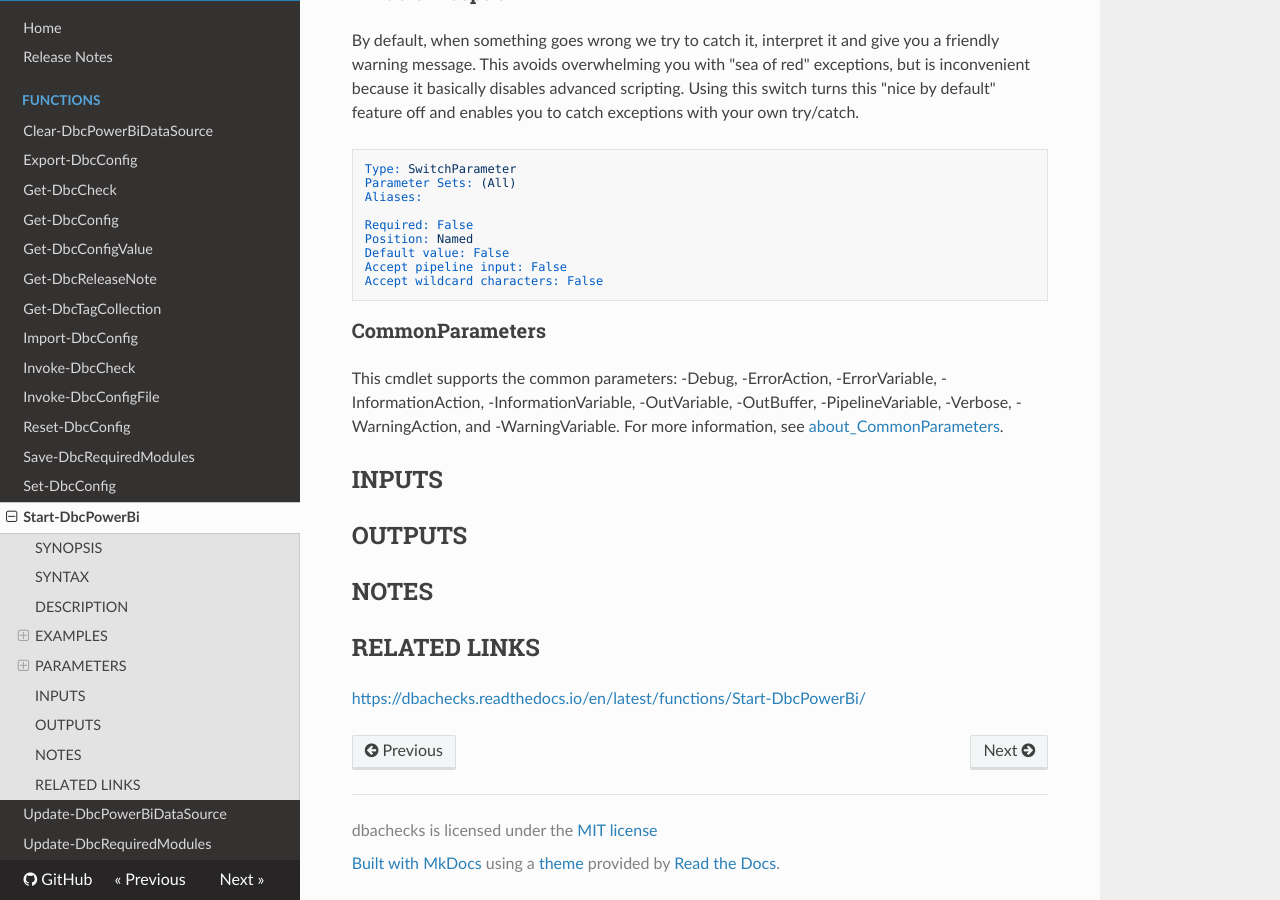
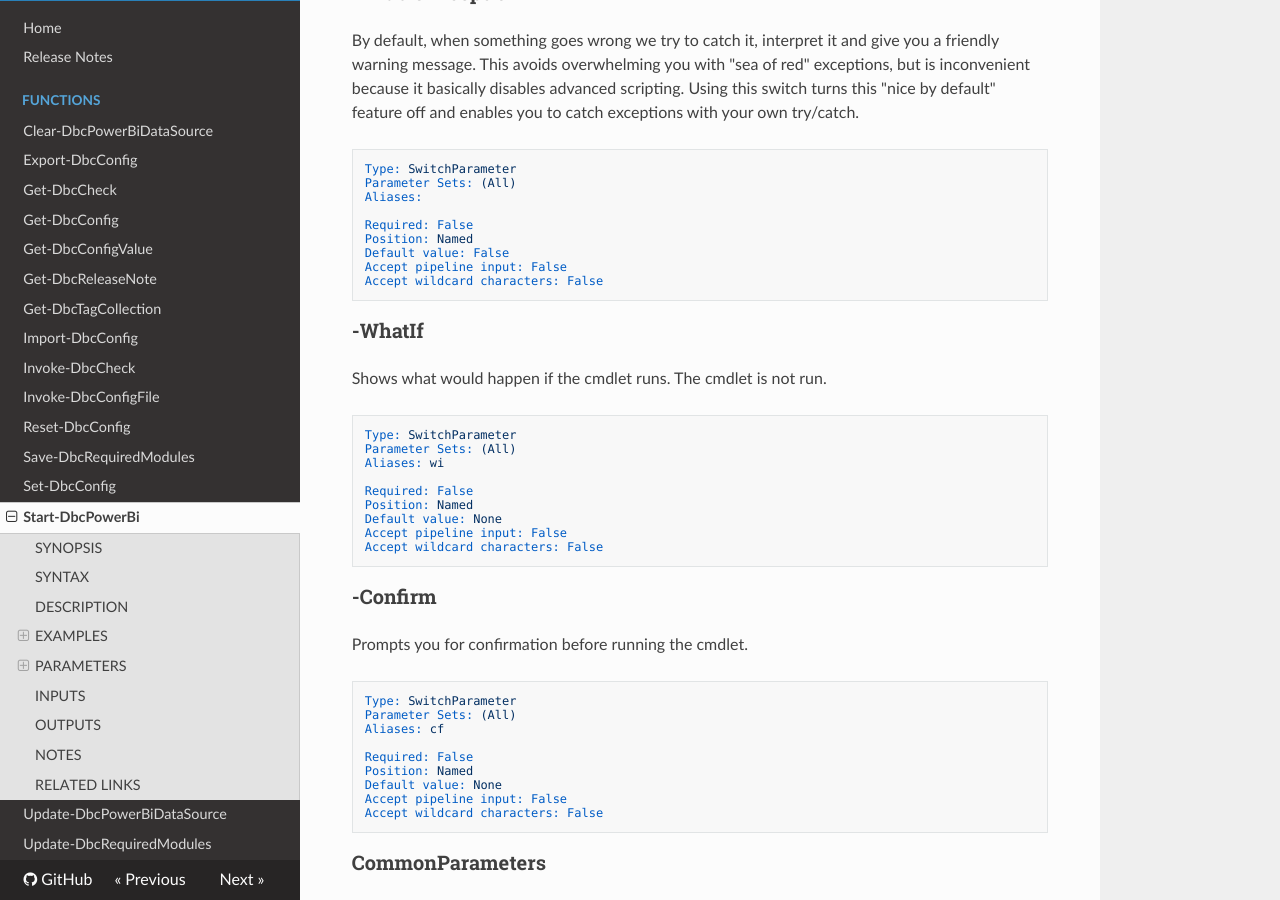
Before and after one commit to dataplat/dbachecks, an MkDocs documentation site: the page built from docs/functions/Start-DbcPowerBi.md, in a window 1280 px wide and 900 px high, scrolled down 1307 px. Built offline with MkDocs 1.6.1, drawn with Linux system fonts in a browser that asks for light colours; nearby versions of some CDN libraries; old or Windows-style settings are respelled for this version of MkDocs.

Commit message:
Updated Version Number and docs from master ***NO_CI***

````diff
--- a/docs/functions/Start-DbcPowerBi.md
+++ b/docs/functions/Start-DbcPowerBi.md
@@ -7,7 +7,7 @@ Launches the included dbachecks Power BI dashboard.
 ## SYNTAX
 
 ```
-Start-DbcPowerBi [[-Path] <String>] [-EnableException] [<CommonParameters>]
+Start-DbcPowerBi [[-Path] <String>] [-EnableException] [-WhatIf] [-Confirm] [<CommonParameters>]
 ```
 
 ## DESCRIPTION
@@ -65,6 +65,37 @@ Accept pipeline input: False
 Accept wildcard characters: False
 ```
 
+### -WhatIf
+Shows what would happen if the cmdlet runs.
+The cmdlet is not run.
+
+```yaml
+Type: SwitchParameter
+Parameter Sets: (All)
+Aliases: wi
+
+Required: False
+Position: Named
+Default value: None
+Accept pipeline input: False
+Accept wildcard characters: False
+```
+
+### -Confirm
+Prompts you for confirmation before running the cmdlet.
+
+```yaml
+Type: SwitchParameter
+Parameter Sets: (All)
+Aliases: cf
+
+Required: False
+Position: Named
+Default value: None
+Accept pipeline input: False
+Accept wildcard characters: False
+```
+
 ### CommonParameters
 This cmdlet supports the common parameters: -Debug, -ErrorAction, -ErrorVariable, -InformationAction, -InformationVariable, -OutVariable, -OutBuffer, -PipelineVariable, -Verbose, -WarningAction, and -WarningVariable. For more information, see [about_CommonParameters](http://go.microsoft.com/fwlink/?LinkID=113216).
 
````
Also changed, not shown: docs/functions/Get-DbcCheck.md (+1 -19 lines), docs/functions/Get-DbcConfig.md (+2 -4 lines), docs/functions/Set-DbcConfig.md (+32 -1 lines), docs/functions/Invoke-DbcCheck.md (line endings or trailing spaces), docs/functions/Update-DbcPowerBiDataSource.md (line endings or trailing spaces), 3 other files.
